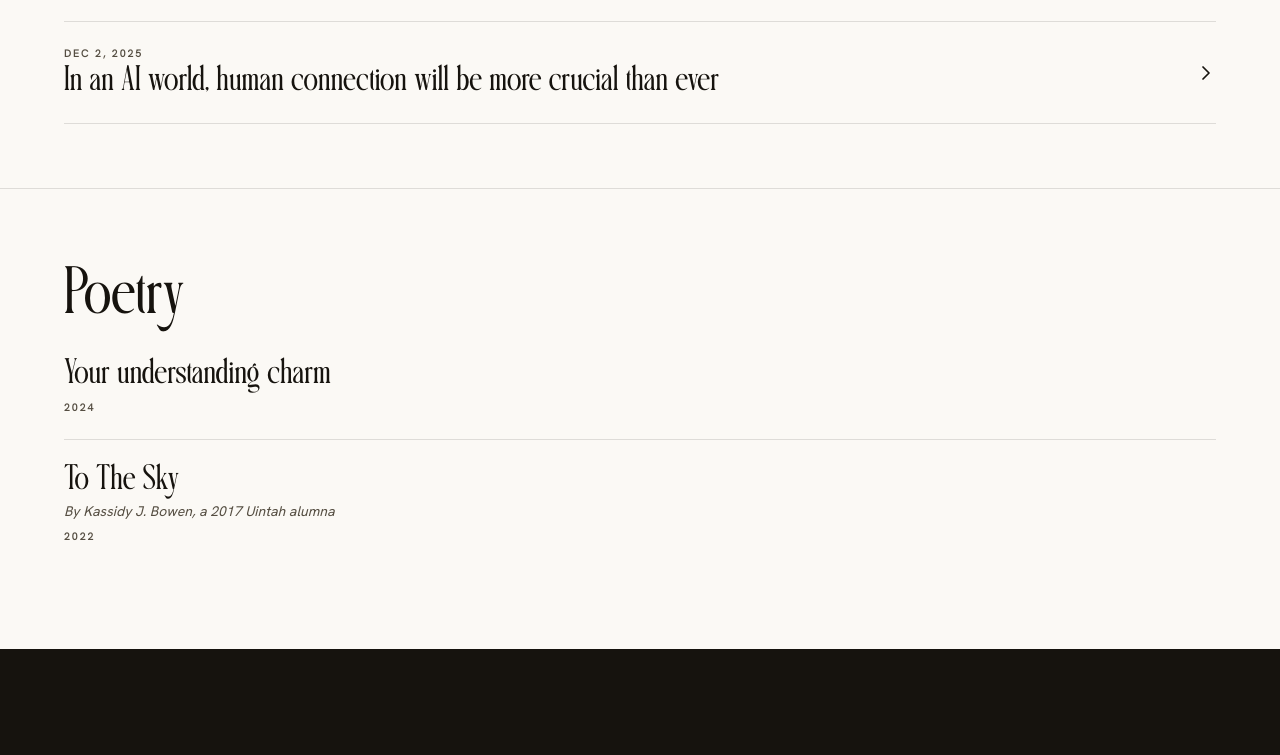
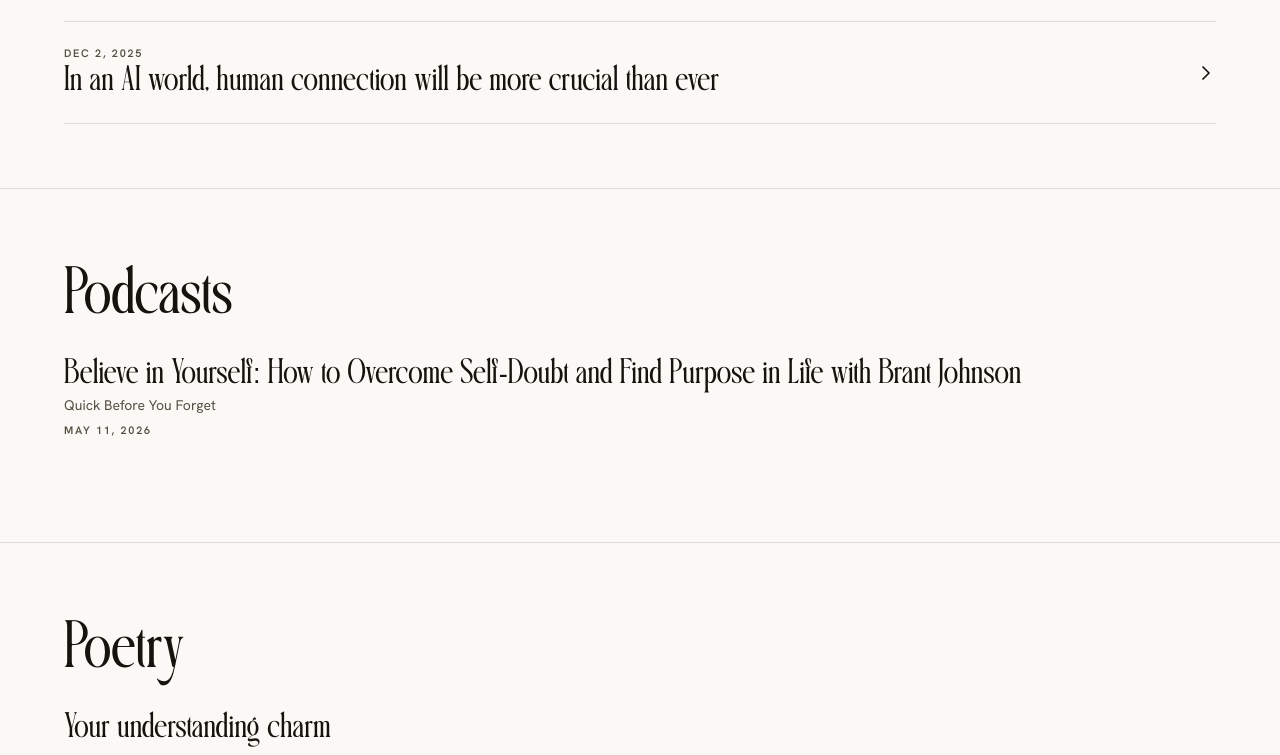
Before and after one commit to brantsjohnson/brantsjohnson.com, a Next.js app: page /articles in a window 1280 px wide. Shown: the part 727-1482 px from the top of the page. Built offline with nearby package versions, Linux system fonts and the light colour scheme; no server answers.

Commit message:
Add the Quick Before You Forget episode under a Podcasts heading.

```diff
--- a/app/(marketing)/articles/page.tsx
+++ b/app/(marketing)/articles/page.tsx
@@ -2,8 +2,8 @@
 // WHAT THIS FILE DOES (plain English):
 // The Articles page. The newest piece is the large story
 // at the top. Older pieces are a full-width list under it.
-// Poetry stays further down. Subscribe lives on the article
-// the reader opens, not on this list.
+// Podcasts and poetry stay further down, each under its own
+// heading. Subscribe lives on the article the reader opens.
 // ============================================
 
 import type { Metadata } from "next";
@@ -12,12 +12,14 @@ import { ArticleShelf } from "@/components/editorial/ArticleShelf";
 import { PageHeader } from "@/components/editorial/PageHeader";
 import { sectionCovers } from "@/content/covers";
 import { poems } from "@/content/poems";
+import { podcasts } from "@/content/podcasts";
+import { articleDate } from "@/content/writing/articles";
 import { getWritingGroups } from "@/lib/writing/feeds";
 import { pageMetadata } from "@/lib/site/page-metadata";
 
 export const metadata: Metadata = pageMetadata({
   title: "Articles",
-  description: "Articles and poetry collected on Brant Johnson's website.",
+  description: "Articles, a podcast conversation, and poetry collected on Brant Johnson's website.",
   path: "/articles",
   image: { photo: sectionCovers.writing },
 });
@@ -38,6 +40,9 @@ export default async function ArticlesPage() {
           <a href="#articles" className="label inline-flex min-h-[44px] items-center text-ink hover:text-accent-deep">
             Articles
           </a>
+          <a href="#podcasts" className="label inline-flex min-h-[44px] items-center text-ink hover:text-accent-deep">
+            Podcasts
+          </a>
           <a href="#poetry" className="label inline-flex min-h-[44px] items-center text-ink hover:text-accent-deep">
             Poetry
           </a>
@@ -55,6 +60,31 @@ export default async function ArticlesPage() {
           internal: item.internal,
         }))}
       />
+
+      <section id="podcasts" aria-labelledby="podcasts-title" className="scroll-mt-24 border-t border-border-subtle py-14 md:py-20">
+        <div className="shell">
+          <h2 id="podcasts-title" className="font-serif text-h2 text-ink">
+            Podcasts
+          </h2>
+          <ul className="mt-8">
+            {podcasts.map((episode) => (
+              <li key={episode.id} className="border-t border-border-subtle py-6 first:border-t-0 first:pt-0">
+                <a
+                  href={episode.url}
+                  data-track={`link:${episode.id.replace(/-/g, "_")}:articles`}
+                  target="_blank"
+                  rel="noopener noreferrer"
+                  className="font-serif text-[1.7rem] leading-tight text-ink underline decoration-transparent decoration-2 underline-offset-4 transition-colors hover:decoration-accent"
+                >
+                  {episode.title}
+                </a>
+                <p className="mt-1 text-caption text-text-secondary">{episode.show}</p>
+                <p className="label mt-2 text-[0.68rem] text-text-secondary">{articleDate(episode.date)}</p>
+              </li>
+            ))}
+          </ul>
+        </div>
+      </section>
 
       <section id="poetry" aria-labelledby="poetry-title" className="scroll-mt-24 border-t border-border-subtle py-14 md:py-20">
         <div className="shell">
--- /dev/null
+++ b/content/podcasts.ts
@@ -0,0 +1,25 @@
+// ============================================
+// WHAT THIS FILE DOES (plain English):
+// Podcast episodes that appear on the Articles page, under the
+// Podcasts heading. Each one is a show Brant was on, with the
+// episode title and the address where a visitor can watch or listen.
+// This file only stores those words. The page decides how they look.
+// ============================================
+
+export type Podcast = {
+  id: string;
+  show: string;
+  title: string;
+  date: string; // YYYY-MM-DD
+  url: string;
+};
+
+export const podcasts: Podcast[] = [
+  {
+    id: "quick-before-you-forget",
+    show: "Quick Before You Forget",
+    title: "Believe in Yourself: How to Overcome Self-Doubt and Find Purpose in Life with Brant Johnson",
+    date: "2026-05-11",
+    url: "https://www.youtube.com/watch?v=qhj9oJrPxfg&t=1594s",
+  },
+];
```
Also changed, not shown: content/about-brant.md (+5 -1 lines), content/about-me.md (+2 -2 lines).
